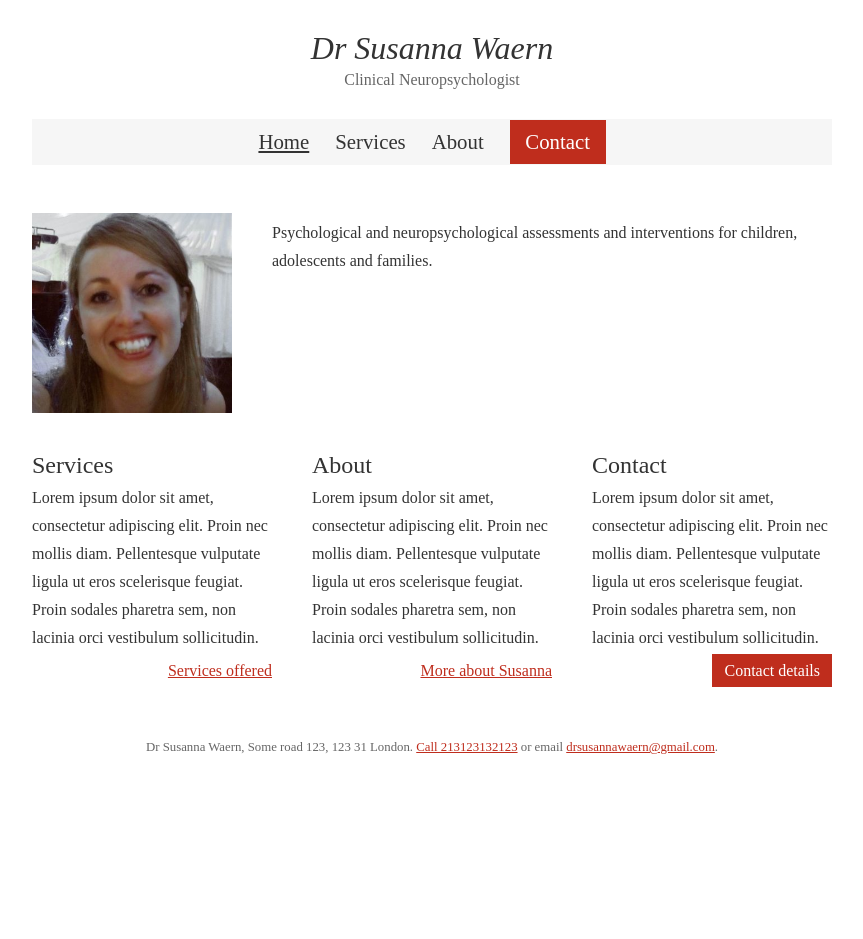
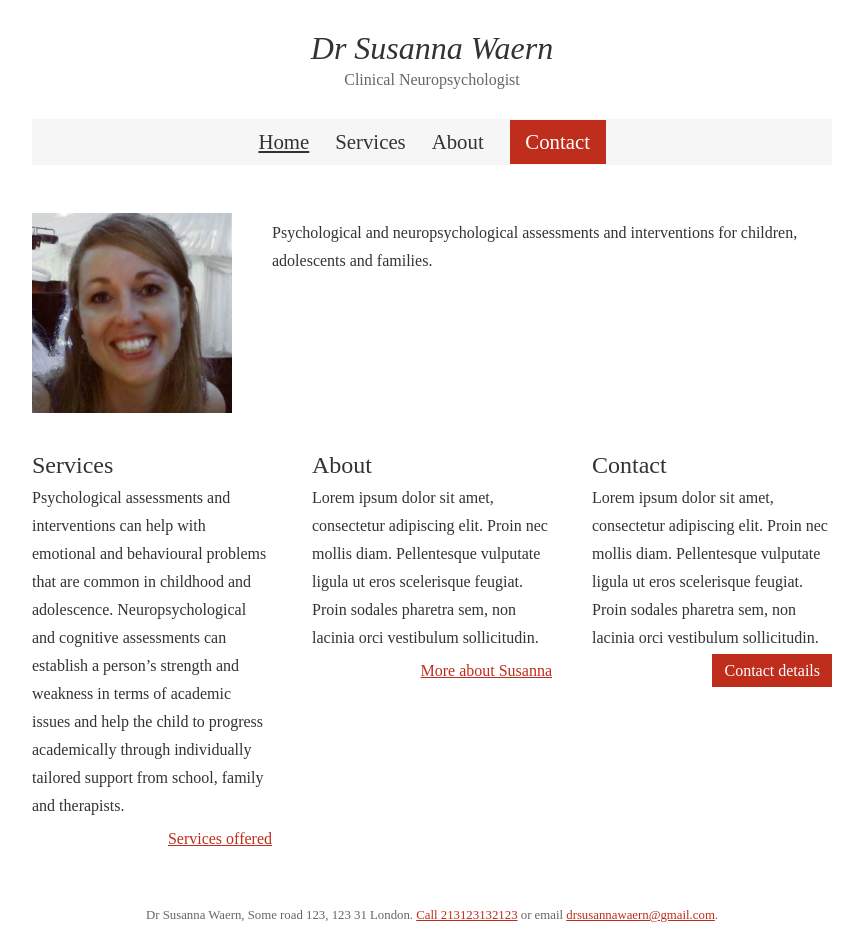
Before and after one commit to drsusannawaern/drsusannawaern.github.io, a Jekyll site: the page built from index.html, in a window 1280 px wide. Shown: the whole page, without its empty margins (208-1071 px from the left). Built offline with Jekyll 4.4.1, drawn with Linux system fonts in a browser that asks for light colours; some web fonts are replaced; before the commit the page ends 900 px from its top, so only the background shows below that.

Commit message:
Update home page services copy.

```diff
--- a/index.html
+++ b/index.html
@@ -14,9 +14,12 @@ body_class: "home-page"
 <section class="services">
   <h2>Services</h2>
   <p>
-  Lorem ipsum dolor sit amet, consectetur adipiscing elit. Proin nec mollis
-  diam. Pellentesque vulputate ligula ut eros scelerisque feugiat. Proin sodales
-  pharetra sem, non lacinia orci vestibulum sollicitudin.
+  Psychological assessments and interventions can help with emotional and
+  behavioural problems that are common in childhood and adolescence.
+  Neuropsychological and cognitive assessments can establish a person’s
+  strength and weakness in terms of academic issues and help the child to
+  progress academically through individually tailored support from school,
+  family and therapists.
   </p>
   <p class="continue-reading">
   <a href="/services">Services offered</a>
```
